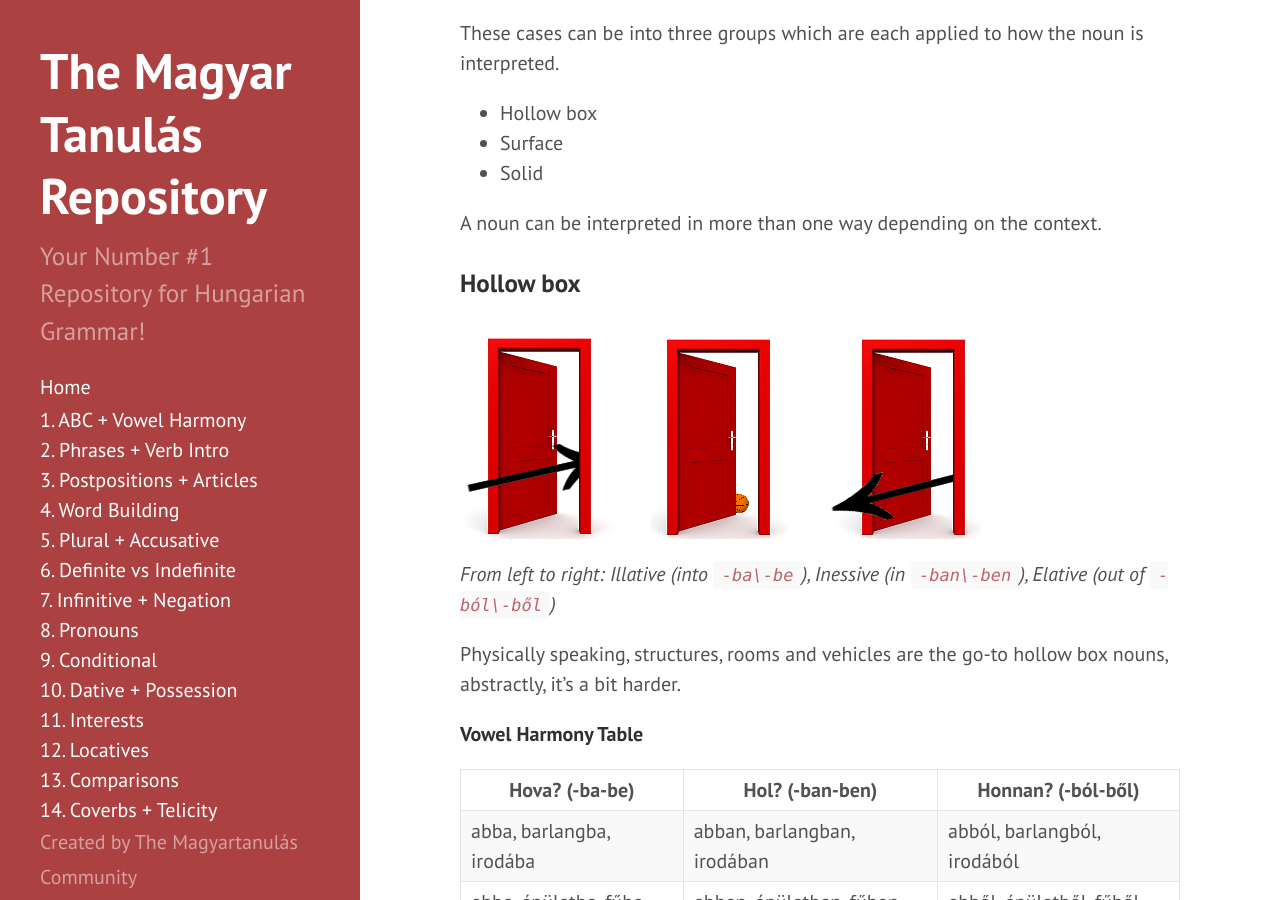
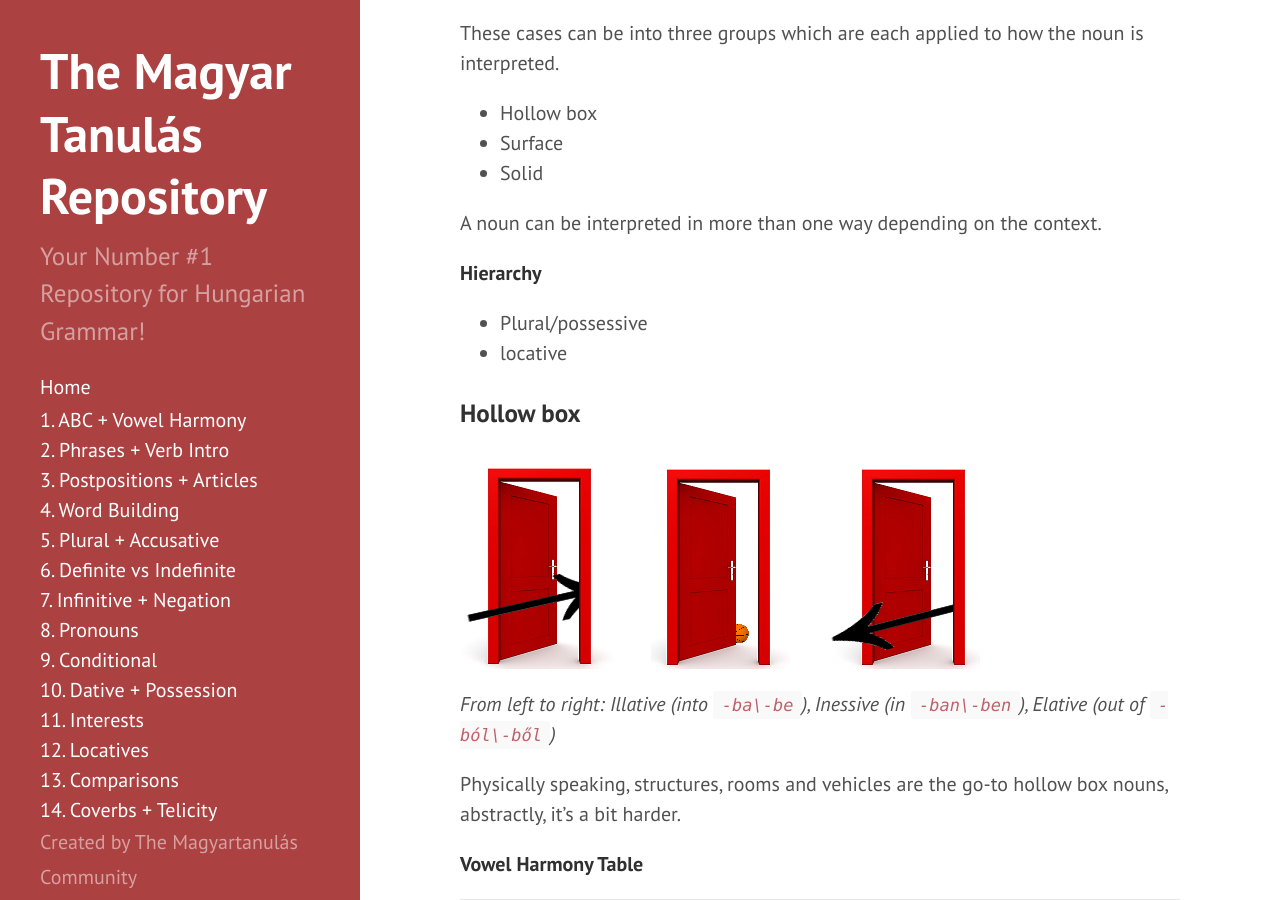
Before and after one commit to Magyartanulas/magyartanulas.github.io, a Jekyll site: the page built from locatives.md, in a window 1280 px wide and 900 px high, scrolled down 1245 px. Built offline with Jekyll 4.4.1, drawn with Linux system fonts in a browser that asks for light colours; Markdown is read by kramdown in place of the engine named in the settings.

Commit message:
Update locatives.md

```diff
--- a/locatives.md
+++ b/locatives.md
@@ -36,6 +36,11 @@ These cases can be into three groups which are each applied to how the noun is i
 * Solid
 
 A noun can be interpreted in more than one way depending on the context.
+
+**Hierarchy**
+
+* Plural/possessive
+* locative
 
 ### Hollow box
 
```
